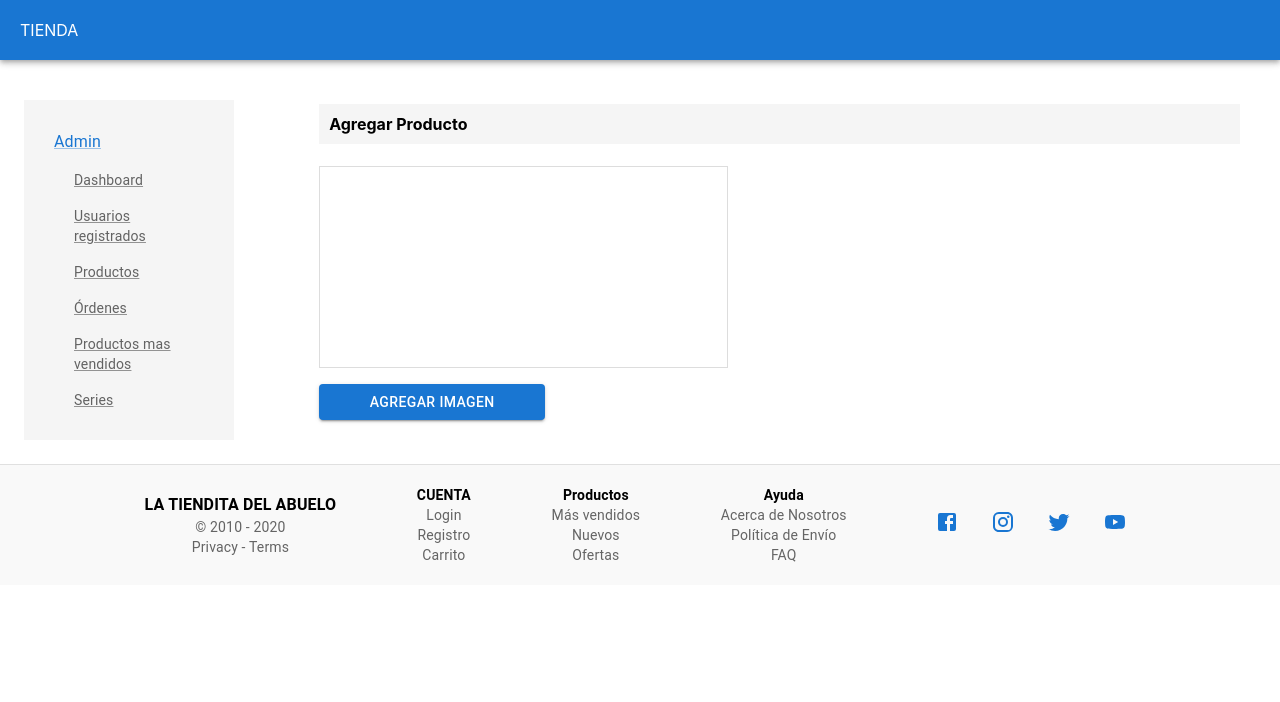
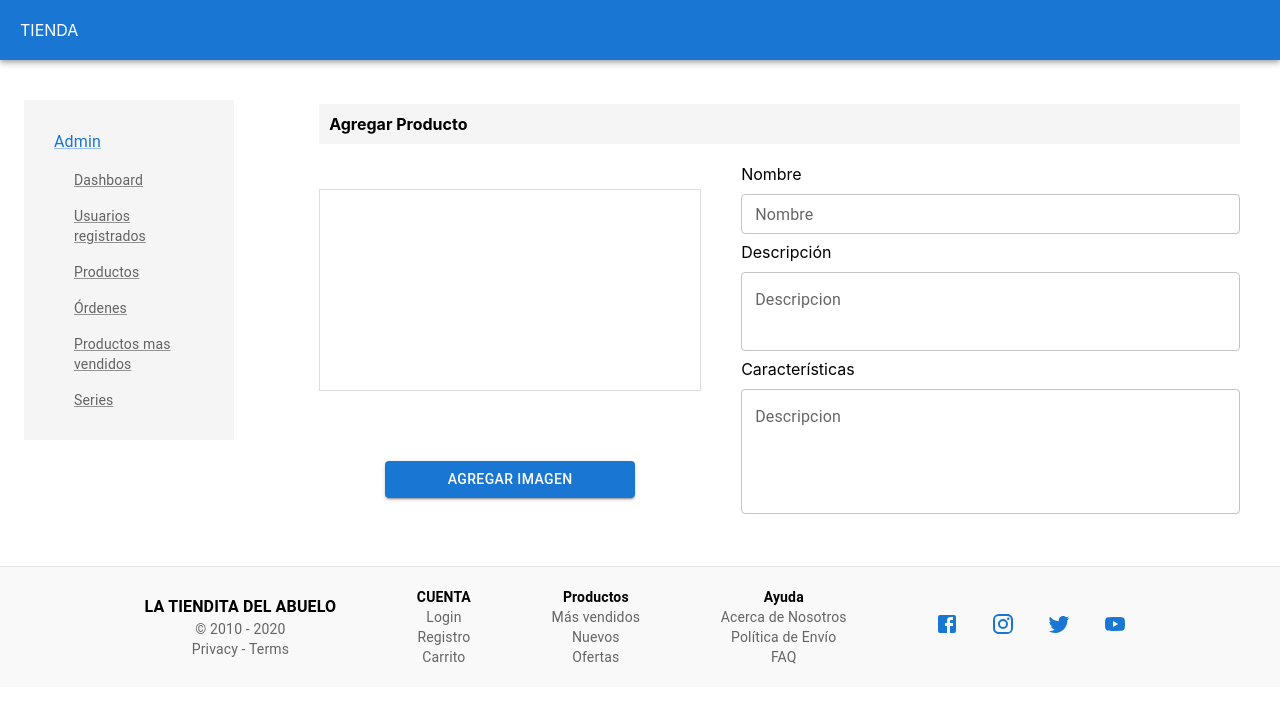
Before and after one commit to imwaltdiaz/tienda-online, a React (Create React App) app: page /agregarproducto in a window 1280 px wide. Shown: the top 702 px of the page. Built offline with nearby package versions, Linux system fonts and the light colour scheme.

Commit message:
casi listo

```diff
--- a/src/components/admin/AdminMain.js
+++ b/src/components/admin/AdminMain.js
@@ -25,7 +25,7 @@ export default function AdminMain() {
           <Route index element = {<Dashboard/>}/>
           <Route path="/dashboard" element={<Dashboard />} />
           <Route path="/productos" element={<Productos />} />
-          <Route path="/agregar" element={<Agregar/>} />
+          {/* <Route path="/agregar" element={<Agregar/>} /> */}
           <Route path="/agregarproducto" element={<AgregarProducto/>} />
 
           </Routes>
--- a/src/components/admin/AgregarProducto.js
+++ b/src/components/admin/AgregarProducto.js
@@ -8,6 +8,7 @@ import {
   Card,
   CardContent,
   CardActions,
+  Stack,
 } from "@mui/material";
 import { styled } from "@mui/material/styles";
 import Paper from "@mui/material/Paper";
@@ -32,21 +33,22 @@ export default function AgregarProducto() {
             backgroundColor: "#f5f5f5",
             padding: "10px",
             fontWeight: "bold",
+            mb: "20px",
           }}
         >
           Agregar Producto
         </Typography>
         <form>
-          <Grid container spacing={2}
-            sx = {
-              {
-                mt: '5px',
-              }
-            }>
-            <Grid item xs={6}>
+          <Stack direction="row" justifyContent="space-between">
+            <Stack
+              direction="column "
+              justifyContent="space-evenly"
+              gap="30px"
+              alignItems="center"
+            >
               <Box
                 sx={{
-                  width: "90%",
+                  width: "380px",
                   height: 200,
                   border: "1px solid #ddd",
                   display: "flex",
@@ -60,19 +62,53 @@ export default function AgregarProducto() {
                 component="label"
                 fullWidth
                 sx={{
-                  maxWidth: "50%",
+                  width: "250px",
                 }}
               >
                 Agregar Imagen
-                <input
-                  type="file"
-                  hidden
-                  //añadele maximo de tamaño
-                />
+                <input type="file" hidden />
               </Button>
-            </Grid>
-            <Grid item xs={6}></Grid>
-          </Grid>
+            </Stack>
+            <Stack direction="column " alignItems="left" width="100%" ml="40px">
+              <label>Nombre</label>
+              <TextField
+                label="Nombre"
+                fullWidth
+                margin="normal"
+                size="small"
+                sx={{
+                  marginTop: '10px',
+                }}
+              />
+              <label>Descripción</label>
+              <TextField
+                label="Descripcion"
+                fullWidth
+                //hazle tamaño altura mas grande
+                multiline
+                rows={2}
+                margin="normal"
+                size="big"
+                sx={{
+                  marginTop: '10px',
+                }}
+              />
+              <label>Características</label>
+              <TextField
+                label="Descripcion"
+                fullWidth
+                //hazle tamaño altura mas grande
+                multiline
+                rows={4}
+                margin="normal"
+                size="big"
+                sx={{
+                  marginTop: '10px',
+                }}
+              />
+
+            </Stack>
+          </Stack>
         </form>
       </Box>
     </>
```
